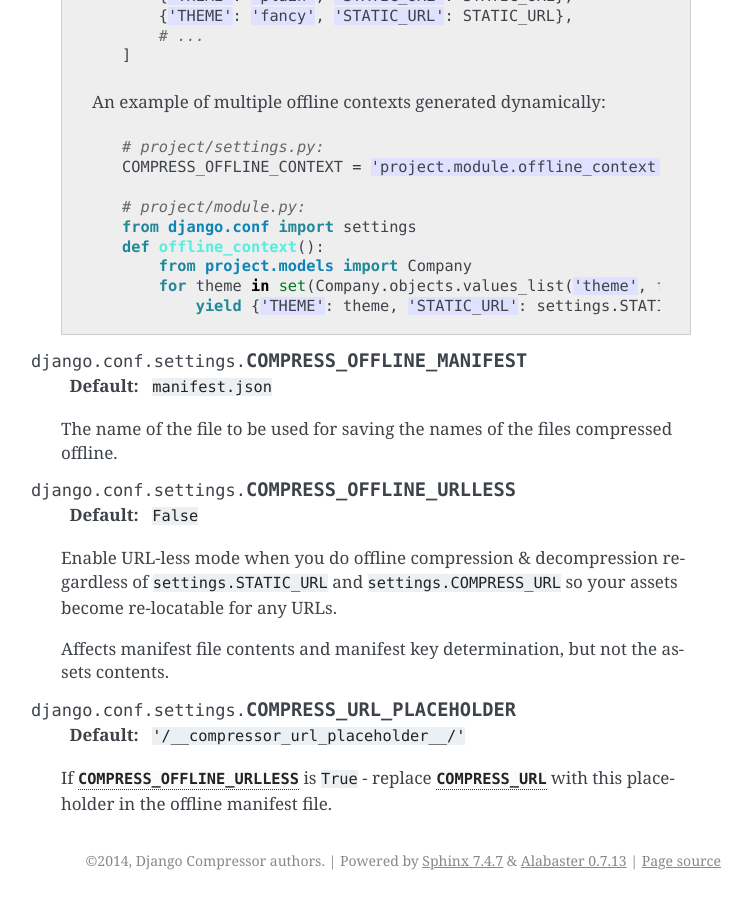
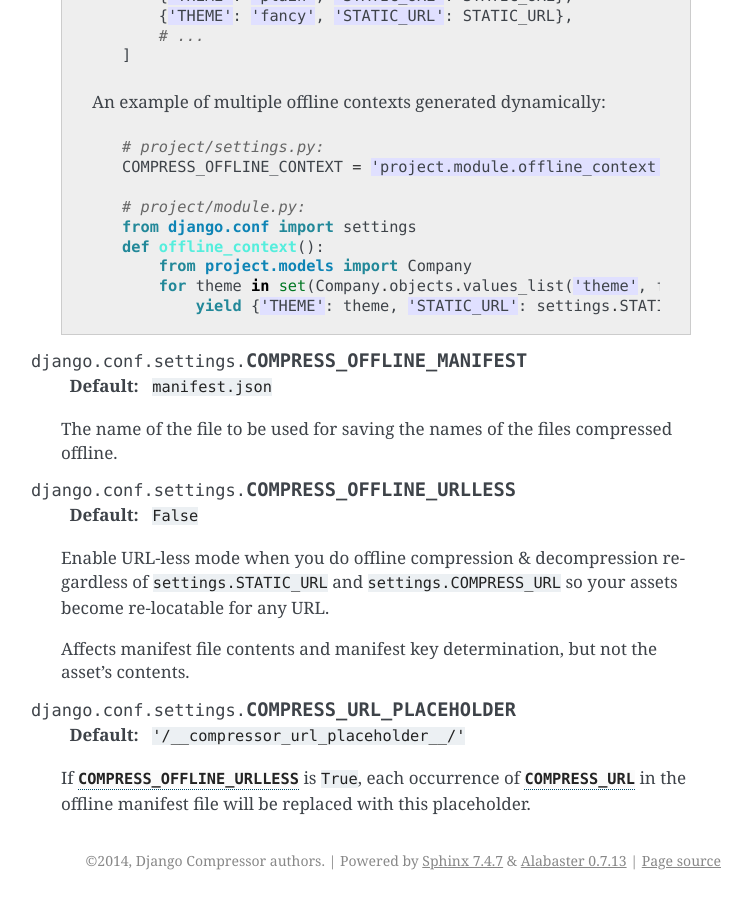
Before and after one commit to django-compressor/django-compressor, a Sphinx documentation site: the page built from docs/settings.txt, in a window 1280 px wide and 900 px high, scrolled down 9426 px. Shown: the whole window, without its empty margins (389-1141 px from the left). Built offline with Sphinx 7.4.7, drawn with Linux system fonts in a browser that asks for light colours.

Commit message:
Change requests

```diff
--- a/docs/settings.txt
+++ b/docs/settings.txt
@@ -523,14 +523,14 @@ Offline settings
 
     Enable URL-less mode when you do offline compression & decompression regardless of
     ``settings.STATIC_URL`` and ``settings.COMPRESS_URL`` so your assets become re-locatable
-    for any URLs.
+    for any URL.
 
-    Affects manifest file contents and manifest key determination, but not the assets contents.
+    Affects manifest file contents and manifest key determination, but not the asset's contents.
 
 .. attribute:: COMPRESS_URL_PLACEHOLDER
 
     :Default: ``'/__compressor_url_placeholder__/'``
 
-    If :attr:`~django.conf.settings.COMPRESS_OFFLINE_URLLESS` is ``True`` -
-    replace :attr:`~django.conf.settings.COMPRESS_URL` with this placeholder in the
-    offline manifest file.
+    If :attr:`~django.conf.settings.COMPRESS_OFFLINE_URLLESS` is ``True``,
+    each occurrence of :attr:`~django.conf.settings.COMPRESS_URL` in the offline
+    manifest file will be replaced with this placeholder.
```
Also changed, not shown: 3 other files.
